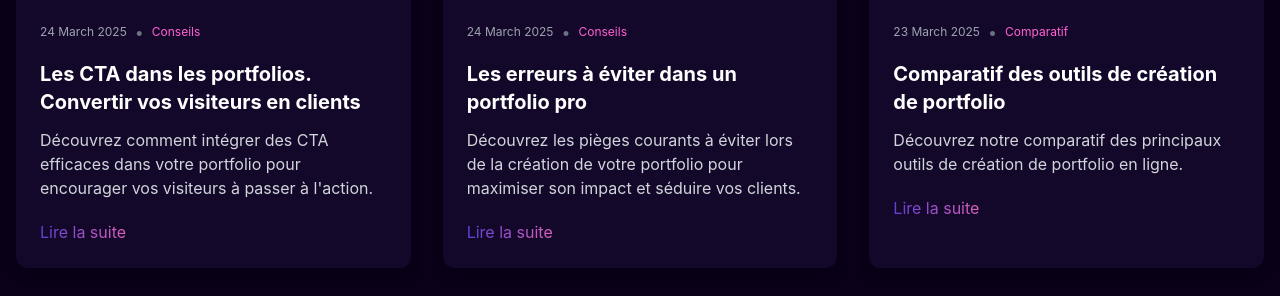
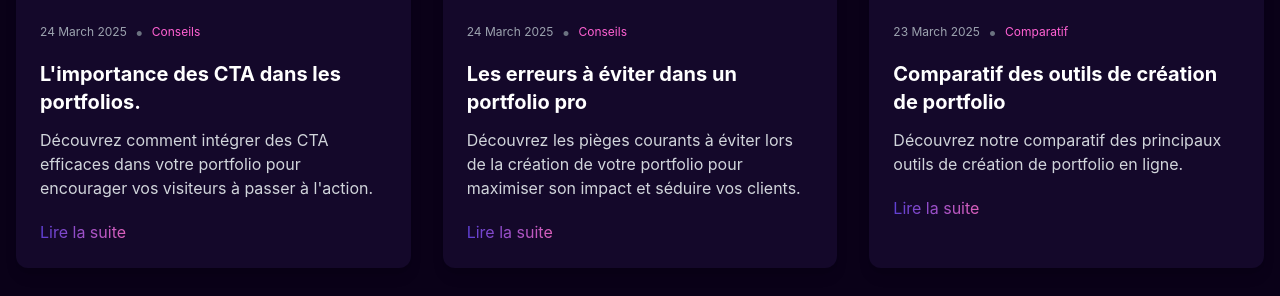
Before and after one commit to Portfolio-professionnal/AthenaPro, a Jekyll site: the page built from Blog.html, in a window 1280 px wide and 900 px high, scrolled down 1074 px, cut to the strip 198-494 px from the top of the window. Built offline with Jekyll 4.4.1, drawn with Linux system fonts in a browser that asks for light colours; nearby versions of some CDN libraries; comment, search, counter and statistics services are not loaded.

Commit message:
Update 2025-03-24-Les-CTA-dans-les-portfolios.md

```diff
--- a/_posts/2025-03-24-Les-CTA-dans-les-portfolios.md
+++ b/_posts/2025-03-24-Les-CTA-dans-les-portfolios.md
@@ -1,6 +1,6 @@
 ---
 layout: post
-title: "Les CTA dans les portfolios. Convertir vos visiteurs en clients"
+title: "L'importance des CTA dans les portfolios."
 date: 2025-03-24 10:00:00 +0100
 category: "Conseils"
 excerpt: "Découvrez comment intégrer des CTA efficaces dans votre portfolio pour encourager vos visiteurs à passer à l'action."
```
